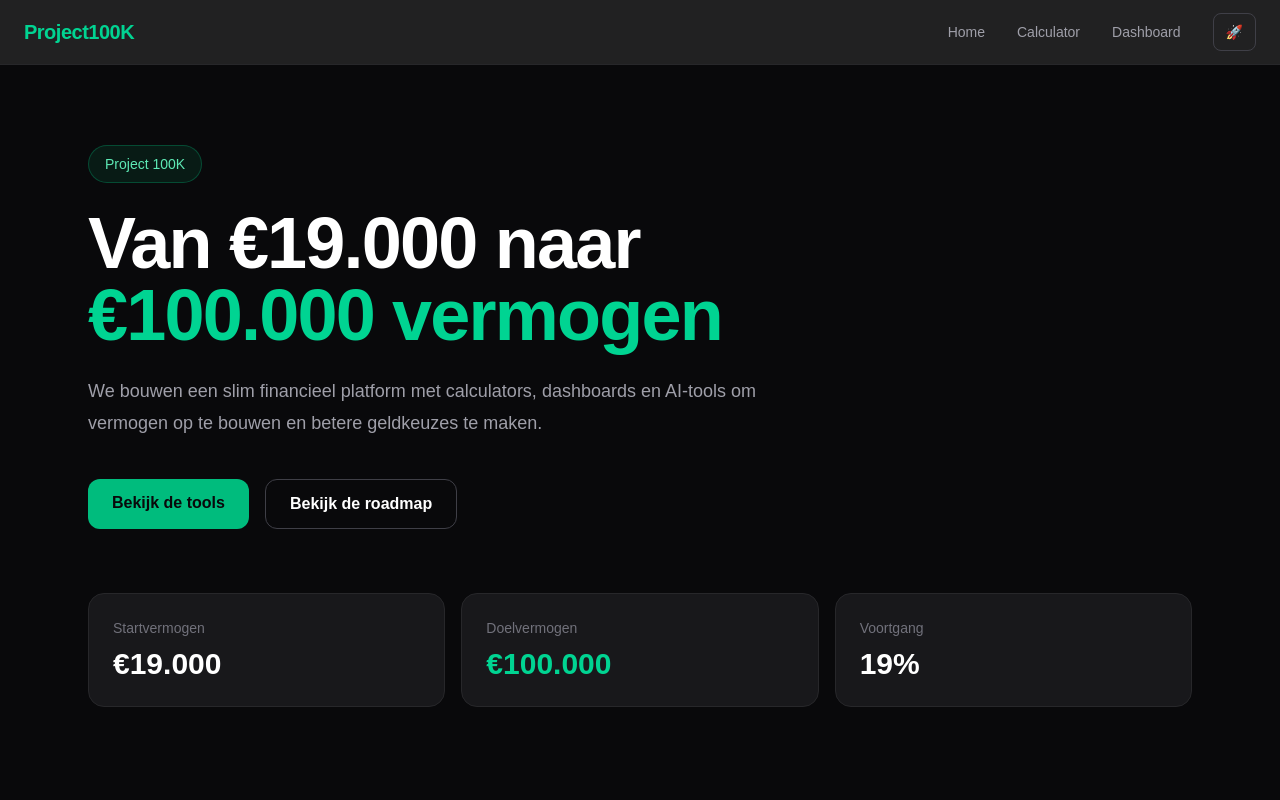
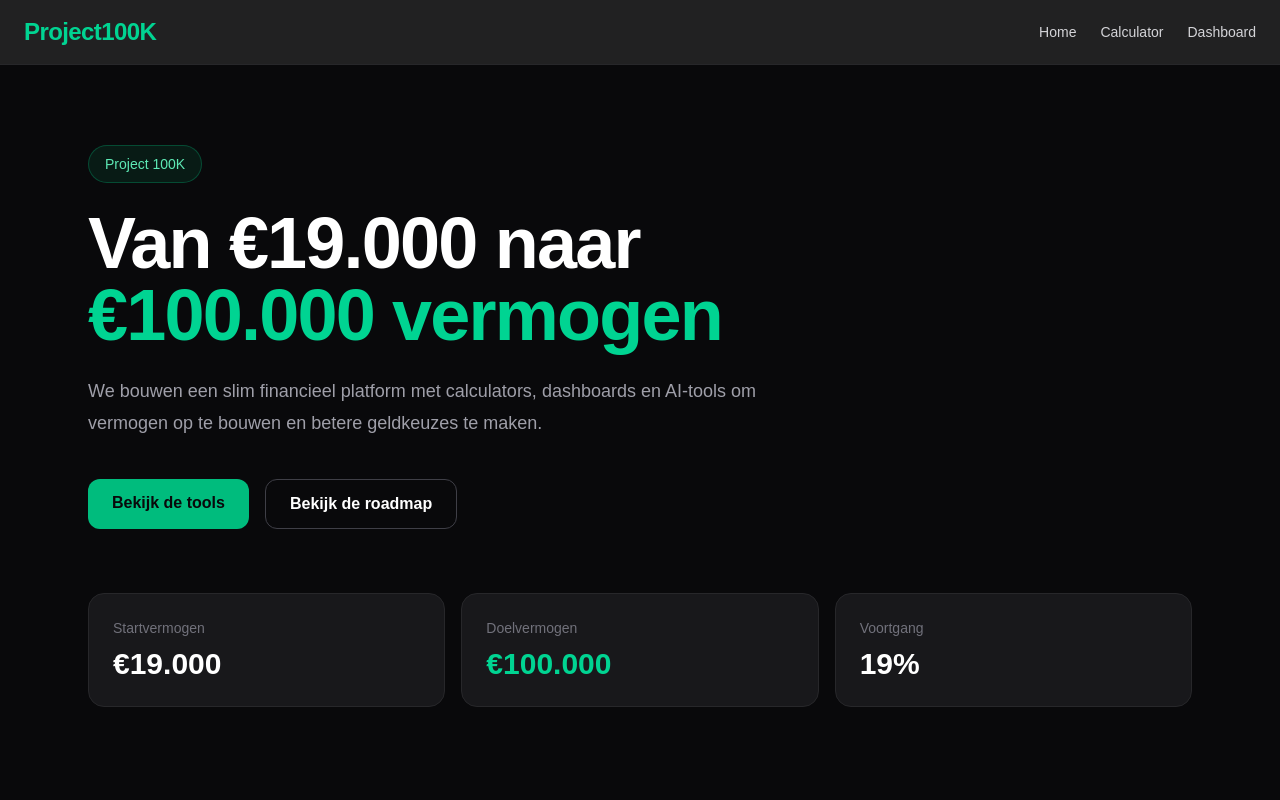
Before and after one commit to achhoud/project100k, a Next.js app: page / in a window 1280 px wide. Shown: the top 800 px of the page. Built offline with nearby package versions, Linux system fonts and the light colour scheme.

Commit message:
Refactored navbar into reusable component

```diff
--- a/app/layout.tsx
+++ b/app/layout.tsx
@@ -1,5 +1,5 @@
 import type { Metadata } from "next";
-import Link from "next/link";
+import Navbar from "@/components/Navbar";
 import "./globals.css";
 
 export const metadata: Metadata = {
@@ -14,45 +14,8 @@ export default function RootLayout({
 }>) {
   return (
     <html lang="nl">
-      <body className="bg-zinc-950 text-white">
-        <header className="sticky top-0 z-50 border-b border-zinc-800 bg-zinc-950/90 backdrop-blur">
-          <div className="mx-auto flex h-16 max-w-7xl items-center justify-between px-6">
-            <Link
-              href="/"
-              className="text-xl font-bold tracking-tight text-emerald-400"
-            >
-              Project100K
-            </Link>
-
-            <nav className="flex items-center gap-8 text-sm font-medium">
-              <Link
-                href="/"
-                className="text-zinc-400 transition hover:text-white"
-              >
-                Home
-              </Link>
-
-              <Link
-                href="/calculator"
-                className="text-zinc-400 transition hover:text-white"
-              >
-                Calculator
-              </Link>
-
-              <Link
-                href="/dashboard"
-                className="text-zinc-400 transition hover:text-white"
-              >
-                Dashboard
-              </Link>
-
-              <button className="rounded-lg border border-zinc-700 px-3 py-2 transition hover:bg-zinc-800">
-                🚀
-              </button>
-            </nav>
-          </div>
-        </header>
-
+      <body className="bg-zinc-950 text-white antialiased">
+        <Navbar />
         {children}
       </body>
     </html>
--- /dev/null
+++ b/components/Navbar.tsx
@@ -0,0 +1,39 @@
+import Link from "next/link";
+
+export default function Navbar() {
+  return (
+    <header className="sticky top-0 z-50 border-b border-zinc-800 bg-zinc-950/90 backdrop-blur">
+      <div className="mx-auto flex h-16 max-w-7xl items-center justify-between px-6">
+        <Link
+          href="/"
+          className="text-2xl font-bold tracking-tight text-emerald-400"
+        >
+          Project100K
+        </Link>
+
+        <nav className="flex items-center gap-6 text-sm">
+          <Link
+            href="/"
+            className="text-zinc-300 transition hover:text-emerald-400"
+          >
+            Home
+          </Link>
+
+          <Link
+            href="/calculator"
+            className="text-zinc-300 transition hover:text-emerald-400"
+          >
+            Calculator
+          </Link>
+
+          <Link
+            href="/dashboard"
+            className="text-zinc-300 transition hover:text-emerald-400"
+          >
+            Dashboard
+          </Link>
+        </nav>
+      </div>
+    </header>
+  );
+}
```
